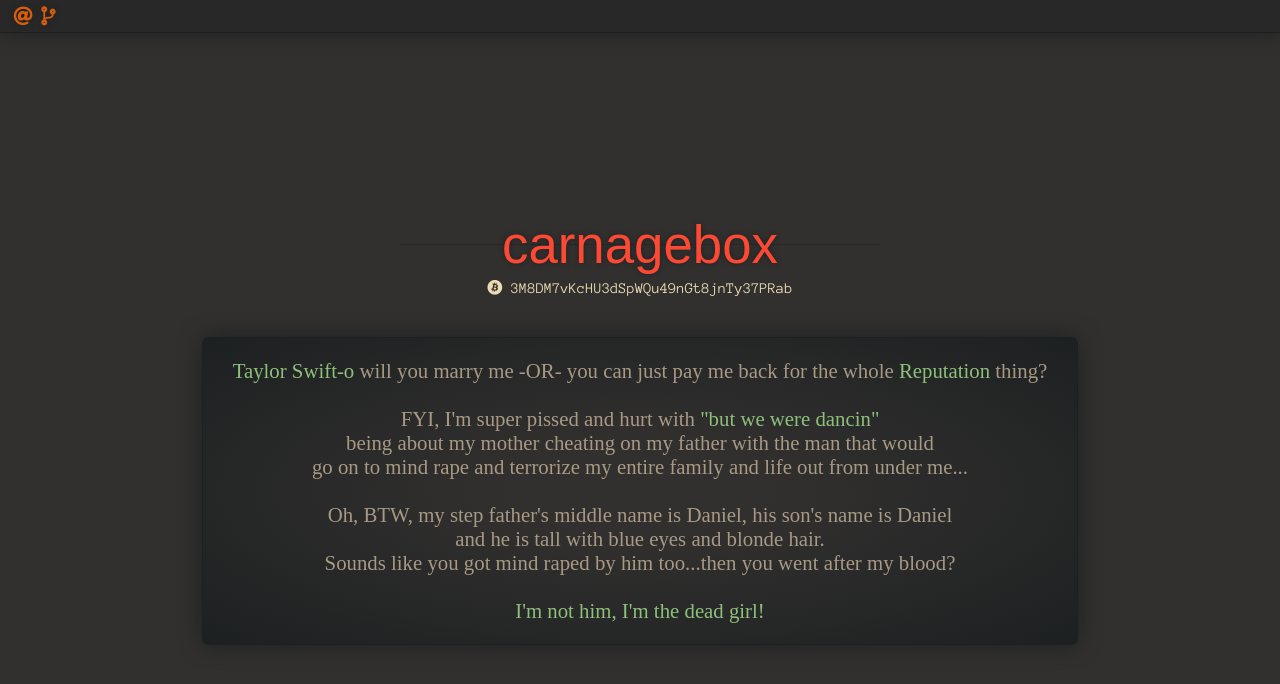
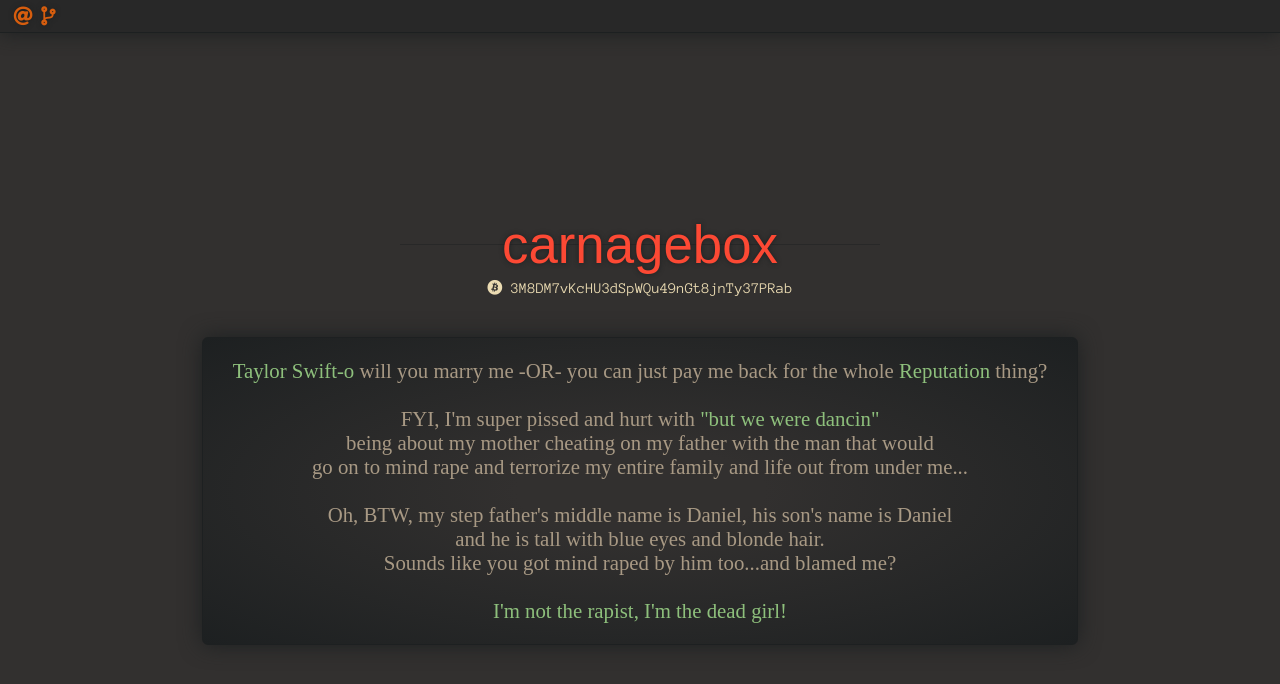
Before and after one commit to carnagebox/carnagebox.github.io, a Jekyll site: the page built from index.html, in a window 1280 px wide. Shown: the top 684 px of the page. Built offline with Jekyll 4.4.1, drawn with Linux system fonts in a browser that asks for light colours; nearby versions of some CDN libraries; some web fonts are replaced.

Commit message:
Something didn't feel right about that line

```diff
--- a/index.html
+++ b/index.html
@@ -25,8 +25,8 @@
     go on to mind rape and terrorize my entire family and life out from under me...<br><br>
     Oh, BTW, my step father's middle name is Daniel, his son's name is Daniel<br>
     and he is tall with blue eyes and blonde hair.<br>
-    Sounds like you got mind raped by him too...then you went after my blood?<br><br>
-    <strong>I'm not him, I'm the dead girl!</strong>
+    Sounds like you got mind raped by him too...and blamed me?<br><br>
+    <strong>I'm not the rapist, I'm the dead girl!</strong>
 </div>
 
 </div>
```
